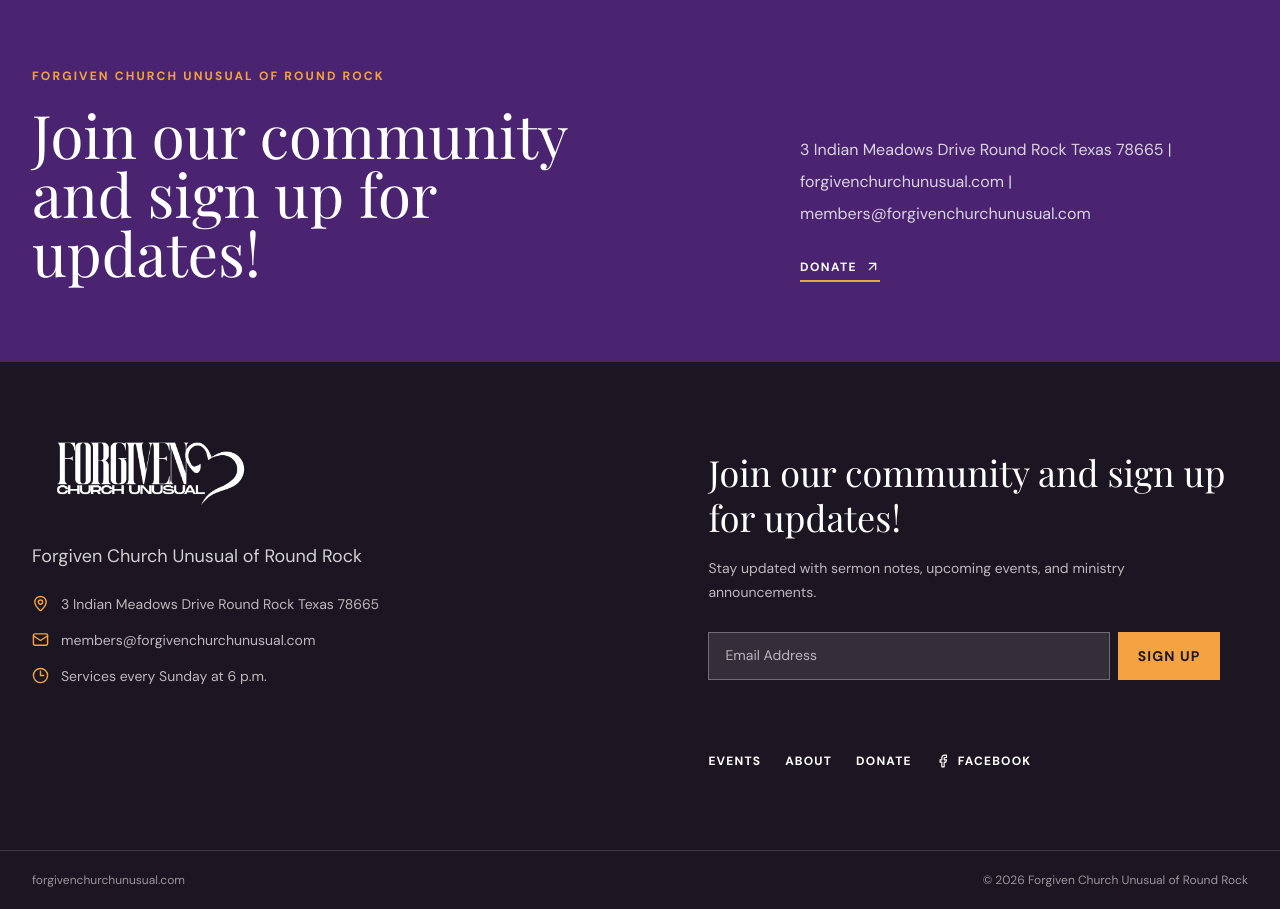
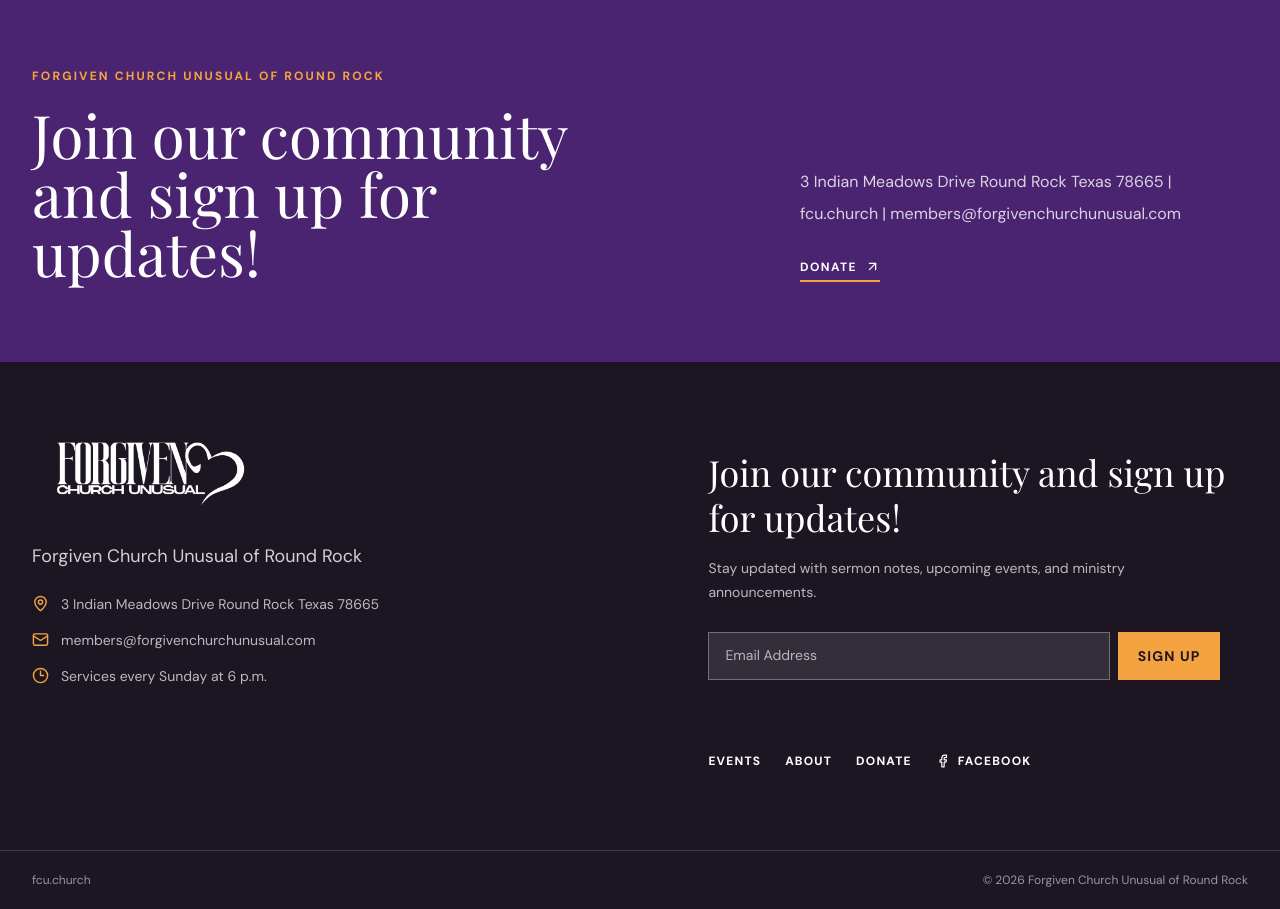
Before and after one commit to tariq121/fcuchurch, a plain HTML site: page about.html in a window 1280 px wide. Shown: the part 1980-2889 px from the top of the page. Drawn offline with nearby package versions, Linux system fonts and the light colour scheme.

Commit message:
Show fcu.church as the website address
Updates the footer and About page address line from
forgivenchurchunusual.com to the new fcu.church domain. The
members@forgivenchurchunusual.com email is unchanged.

Co-Authored-By: Claude Opus 5.5 <noreply@anthropic.com>

```diff
--- a/about.html
+++ b/about.html
@@ -89,7 +89,7 @@
           <h2 class="display h2" style="margin-top:1.25rem;max-width:36rem">Join our community and sign up for updates!</h2>
         </div>
         <div class="right">
-          <p style="line-height:2rem;color:rgba(255,255,255,.8)">3 Indian Meadows Drive Round Rock Texas 78665 | forgivenchurchunusual.com | members@forgivenchurchunusual.com</p>
+          <p style="line-height:2rem;color:rgba(255,255,255,.8)">3 Indian Meadows Drive Round Rock Texas 78665 | fcu.church | members@forgivenchurchunusual.com</p>
           <a href="https://www.givelify.com/donate/forgiven-church-unusual-of-round-rock-round-rock-tx-2j7wy5MTg2NTE0Nw==/donation/amount" target="_blank" rel="noreferrer" class="link-underline on-dark" style="margin-top:1.75rem">Donate <svg xmlns="http://www.w3.org/2000/svg" width="15" height="15" viewBox="0 0 24 24" fill="none" stroke="currentColor" stroke-width="2" stroke-linecap="round" stroke-linejoin="round" aria-hidden="true"><path d="M7 7h10v10"/><path d="M7 17 17 7"/></svg></a>
         </div>
       </div>
@@ -136,7 +136,7 @@
     </div>
     <div class="footer-bottom">
       <div class="container">
-        <span>forgivenchurchunusual.com</span>
+        <span>fcu.church</span>
         <span>&copy; <span data-year>2026</span> Forgiven Church Unusual of Round Rock</span>
       </div>
     </div>
```
Also changed, not shown: 404.html (+1 -1 lines), events.html (+1 -1 lines), index.html (+1 -1 lines).
